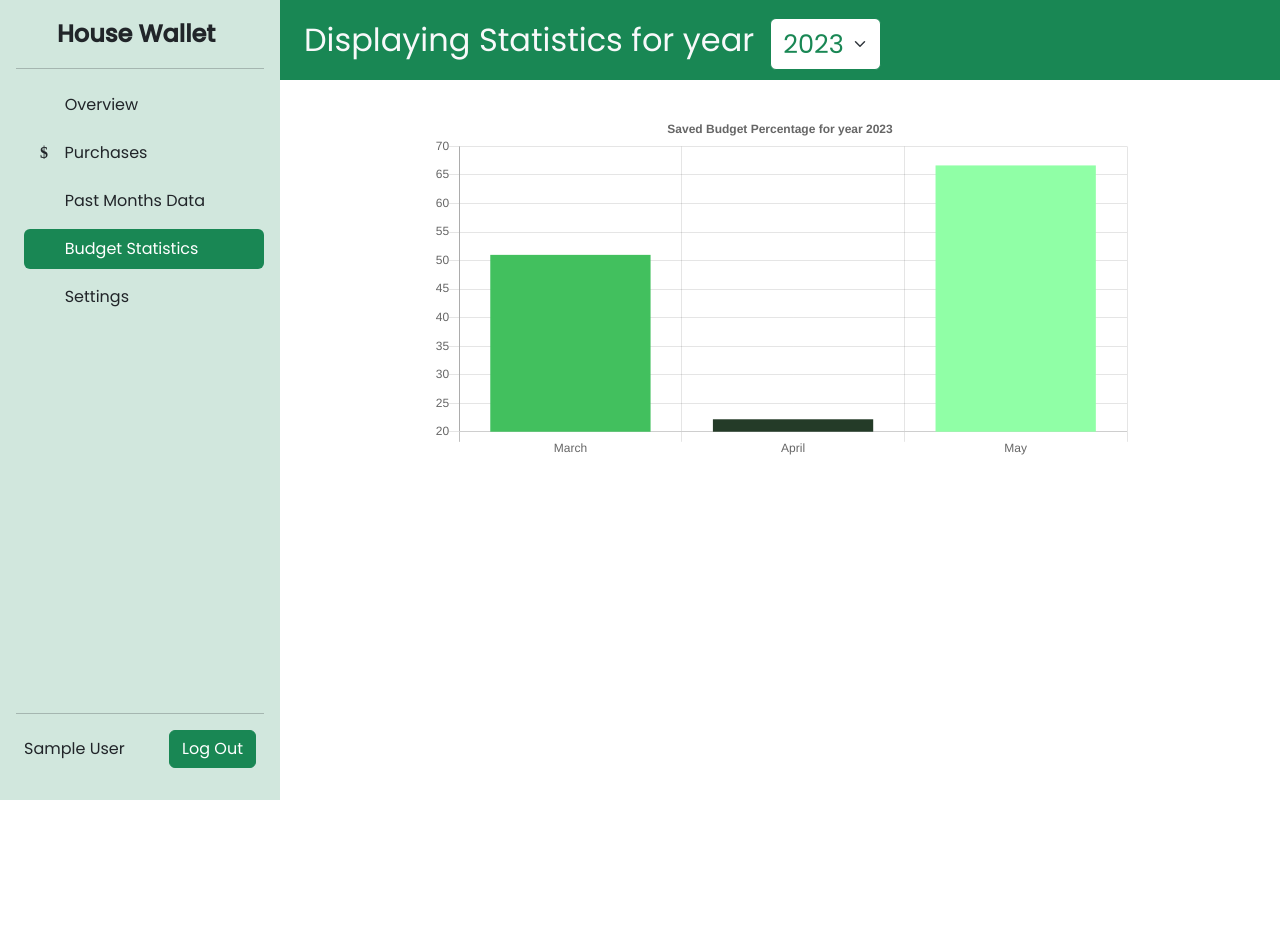
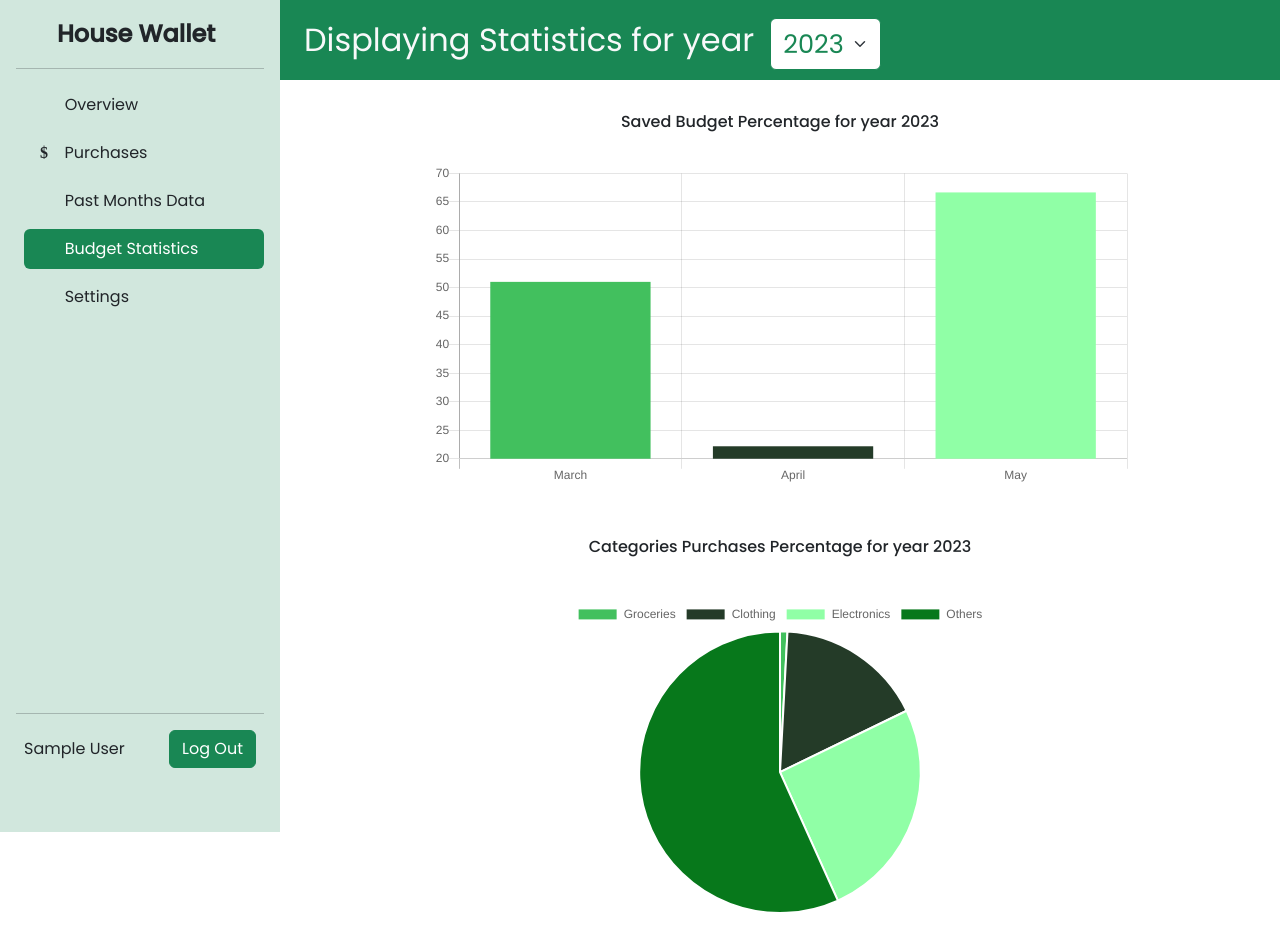
Before and after one commit to MariamAtef226/House-Wallet, a PHP site: page /stats.php in a window 1280 px wide. Before the commit the page ends 800 px from the top, so only its background shows below. Run offline with PHP 8.4, Linux system fonts and the light colour scheme; the visitor is signed in with stand-in values (Sample User, id 1); data comes from the database, SQL or seed files in the repository; some libraries are stand-ins or nearby versions; some web fonts are replaced.

Commit message:
added pie chart for purchased categories percentages

```diff
--- a/Budget.php
+++ b/Budget.php
@@ -219,6 +219,30 @@ class Budget
             return false;
         }
     }
+
+    public static function total_consumption_per_year($id,$year){
+        try {
+            $connect = pdo_connect();
+            $statment = $connect->prepare("select SUM(consumed_budget) AS consumed_tot FROM budget WHERE (user_id = :id and yr =:year)");
+            $statment->bindValue("id", $id);
+            $statment->bindValue("year", $year);
+            $statment->execute();
+
+             // if found
+             if ($budget = $statment->fetchObject()) {
+                $connect = null; //end connection before return
+                return $budget->consumed_tot;
+            } else {
+                $connect = null;
+                return false;
+            }
+        } catch (PDOException $e) {
+            catchErrorToFile($e->getMessage(), $e->getCode());
+            return false;
+        }
+    }
+
+
 }
 
 
--- a/Purchase.php
+++ b/Purchase.php
@@ -160,7 +160,7 @@ class Purchase
         if ($below != 0) {
             $query = $query . "and price <= " . $below . " ";
         }
-        $query = $query." order by purchase_date DESC";
+        $query = $query . " order by purchase_date DESC";
 
 
         try {
@@ -226,6 +226,31 @@ class Purchase
             return false;
         }
     }
+
+    public static function get_purchases_percentage($year, $user_id)
+    {
+        try {
+            $connect = pdo_connect();
+            $start = "'" . $year . "-1-1'";
+            $end = "'" . $year . "-12-31'";
+            $statment = $connect->prepare("select product_category, SUM(price) AS total_spending FROM purchase WHERE (user_id = :id and purchase_date between " . $start . " and " . $end . " ) GROUP BY product_category ORDER BY total_spending");
+            $statment->bindValue("id", $user_id);
+            $statment->execute();
+
+            // if found
+            while ($p = $statment->fetchObject()) {
+                $pair[] = array($p->product_category, $p->total_spending);
+            }
+            $connect = null; //end connection before return
+            if (!empty($pair))
+                return $pair;
+            else return false;
+        } catch (PDOException $e) {
+            catchErrorToFile($e->getMessage(), $e->getCode());
+            return false;
+        }
+    }
+
 }
 
 
--- a/stats.php
+++ b/stats.php
@@ -31,6 +31,25 @@ if (!empty($savedPercentage) && !empty($savedPercentageMonths)) {
     $savedPercentageMonths = implode(", ", $savedPercentageMonths);
 }
 
+// data for second chart: percentage of purchases for each category
+
+$purchases = Purchase::get_purchases_percentage($year, get_id());
+$tot_consumed = Budget::total_consumption_per_year(get_id(), $year);
+if (!empty($tot_consumed)) {
+    foreach ($purchases as $purchase) {
+        $cats[] = "'" . $purchase[0] . "'";
+        $cat_percentage[] = ($purchase[1] / $tot_consumed) * 100;
+    }
+}
+if (!empty($cats) && !empty($cat_percentage)) {
+
+    if (array_sum($cat_percentage) < 100) {
+        $cats[] = "'Others'";
+        $cat_percentage[] = 100 - array_sum($cat_percentage);
+    }
+    $cats = implode(", ", $cats);
+    $cat_percentage = implode(", ", $cat_percentage);
+}
 
 require_once('head.php');
 $place = 'statistics';
@@ -72,7 +91,11 @@ $place = 'statistics';
                 <?php
                 if (!empty($budgets)) { ?>
                     <!-- saved percentage bar chart -->
-                    <div class="d-flex justify-content-center">
+                    <h6 class="text-center">
+                        Saved Budget Percentage for year <?= $year ?>
+                    </h6>
+                    <div class="d-flex justify-content-center pb-4">
+
                         <canvas id="savePercentage" style="width:100%;max-width:700px"></canvas>
                         <script>
                             var xValues = [<?= $savedPercentageMonths ?>];
@@ -93,14 +116,51 @@ $place = 'statistics';
                                     },
                                     title: {
                                         display: true,
-                                        text: "Saved Budget Percentage for year <?= $year ?>"
                                     }
                                 }
                             });
                         </script>
                     </div>
 
+
                 <?php } ?>
+
+                <?php if (!empty($purchases)) { ?>
+
+                    <!-- categories percentage -->
+                    <h6 class="text-center pt-4">
+                        Categories Purchases Percentage for year <?= $year ?> </h6>
+                    <div class="d-flex justify-content-center  pb-4">
+                        <canvas id="catPercentage" style="width:100%;max-width:700px"></canvas>
+
+                        <script>
+                            var xValues = [<?= $cats ?>];
+                            var yValues = [<?= $cat_percentage ?>];
+                            var barColors = ["#42c05e", "#243b28", "#90ffa6", "#07781b", "#b7ffcc", "#186306", "#aaffc0", "#198754", "#9dffb2", "#394d43", "#d1e7dd", "#83ff9a"]
+
+
+                            new Chart("catPercentage", {
+                                type: "pie",
+                                data: {
+                                    labels: xValues,
+                                    datasets: [{
+                                        backgroundColor: barColors,
+                                        data: yValues
+                                    }]
+                                },
+                                options: {
+                                    title: {
+                                        display: true,
+                                    }
+                                }
+                            });
+                        </script>
+                    </div>
+
+
+                <?php
+                }
+                ?>
 
             </div>
         </div>
```
